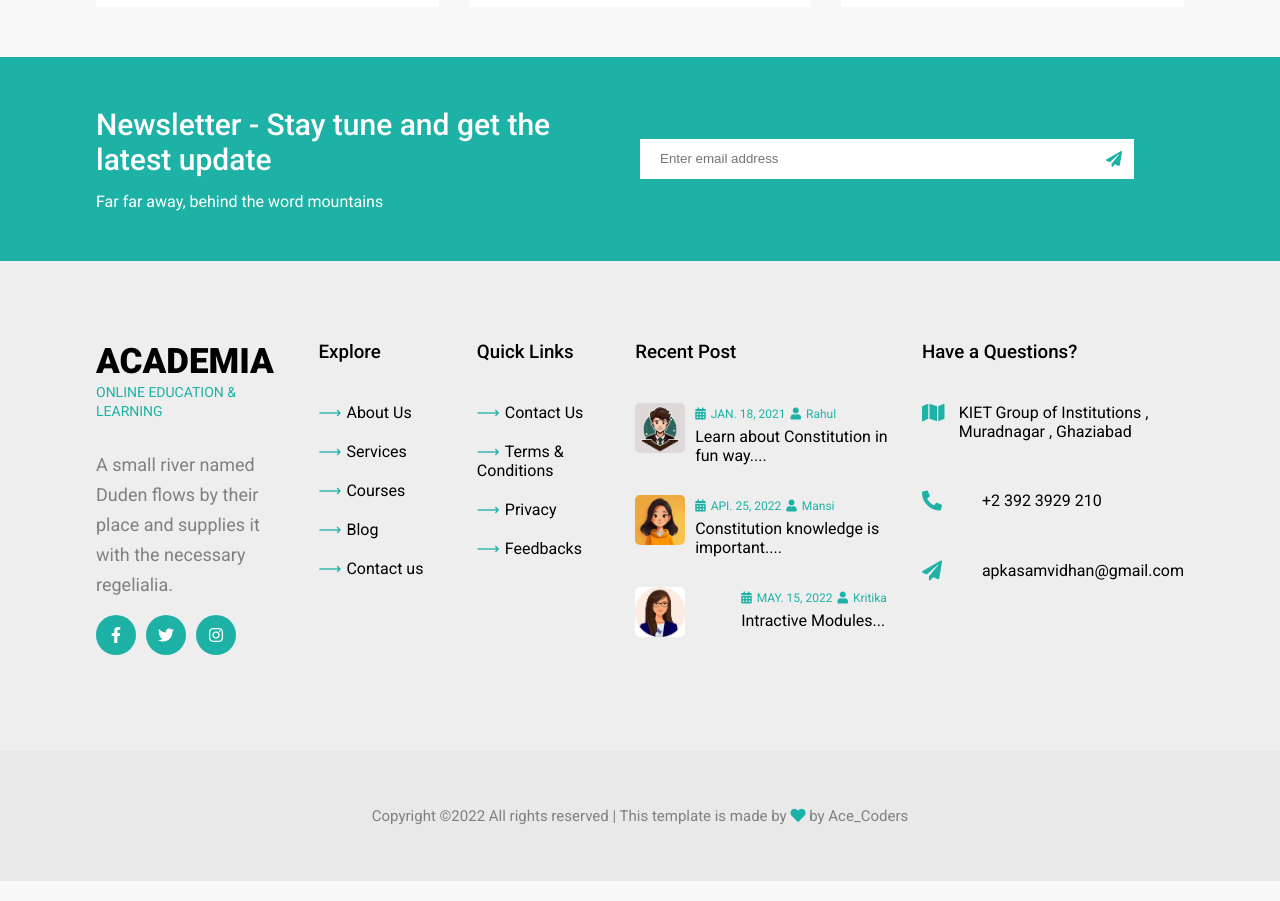
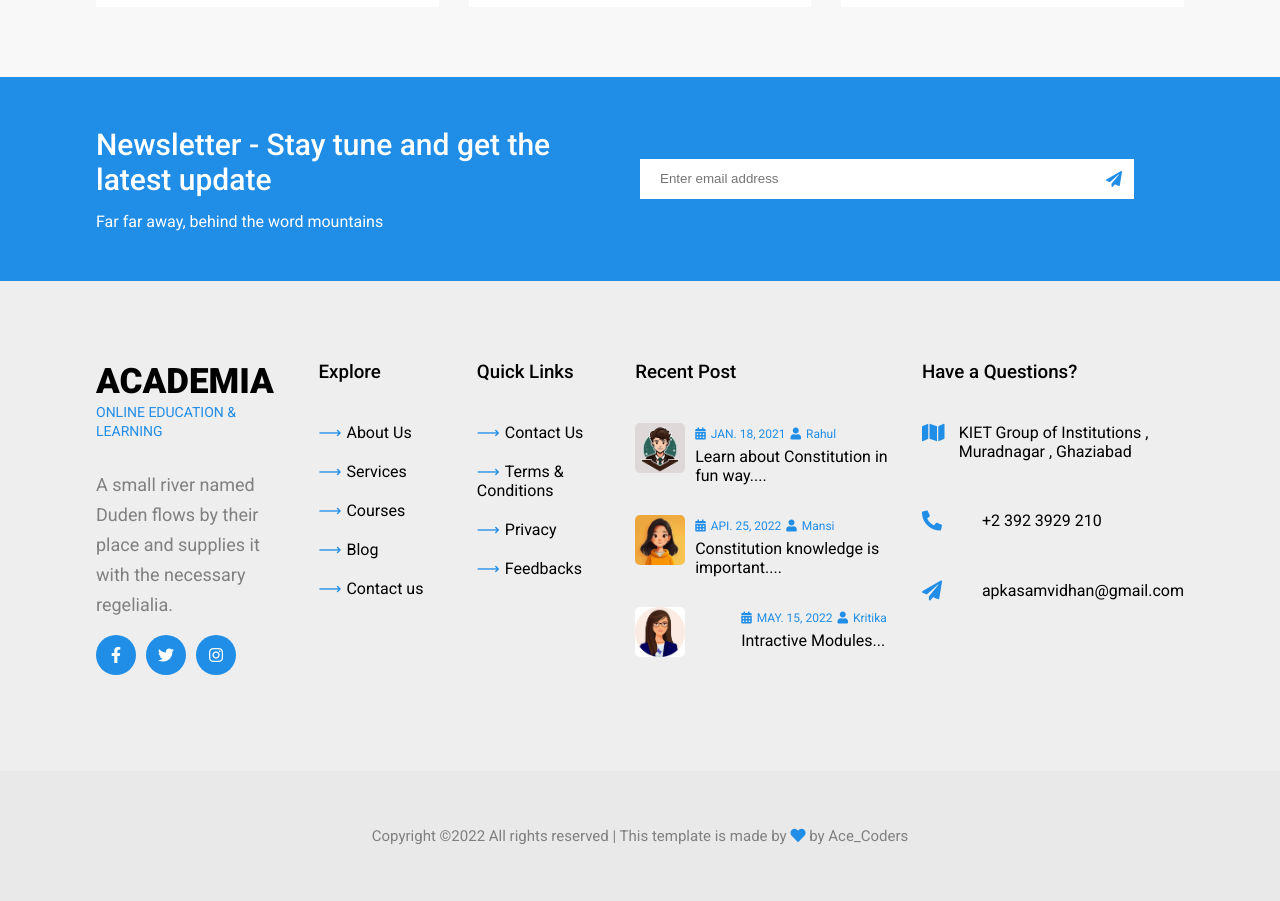
Before and after one commit to 108mahima/Apka-Samvidhaan, a React (Create React App) app: page /courses in a window 1280 px wide. Shown: the part 1860-2761 px from the top of the page. Built offline with nearby package versions, Linux system fonts and the light colour scheme.

Commit message:
color changes

```diff
--- a/src/App.css
+++ b/src/App.css
@@ -24,12 +24,12 @@ body {
   border-radius: 50%;
   text-align: center;
   background-color: rgba(255, 255, 255, 0.3);
-  color: #1eb2a6;
+  color: #208de7;
   transition: 0.5s;
 }
 .icon:hover {
   cursor: pointer;
-  background-color: #1eb2a6;
+  background-color: #208de7;
   color: #fff;
 }
 a {
@@ -44,7 +44,7 @@ li {
 button {
   padding: 17px 30px;
   background-color: #fff;
-  color: #1eb2a6;
+  color: #208de7;
   font-weight: 600;
   border: none;
   margin: 30px 10px 0 0;
@@ -60,7 +60,7 @@ button:hover {
   box-shadow: none;
 }
 .primary-btn {
-  background-color: #1eb2a6;
+  background-color: #208de7;
   color: #fff;
 }
 
@@ -72,7 +72,7 @@ button:hover {
 #heading h3 {
   font-weight: 600;
   letter-spacing: 1px;
-  color: #1eb2a6;
+  color: #208de7;
   text-transform: uppercase;
 }
 #heading h1 {
@@ -128,12 +128,12 @@ p {
 .outline-btn {
   margin: 0;
   box-shadow: none;
-  border: 2px solid #1eb2a6;
+  border: 2px solid #208de7;
   width: 100%;
   transition: 0.5s;
 }
 .outline-btn:hover {
-  background-color: #1eb2a6;
+  background-color: #208de7;
   color: #fff;
 }
 .grid3 {
--- a/src/components/allcourses/OnlineCourses.jsx
+++ b/src/components/allcourses/OnlineCourses.jsx
@@ -1,7 +1,7 @@
 import React from "react"
 import "./courses.css"
-import { online } from "../../dummydata"
-import Heading from "../common/heading/Heading"
+//import { online } from "../../dummydata"
+//import Heading from "../common/heading/Heading"
 
 const OnlineCourses = () => {
   return (
--- a/src/components/common/footer/footer.css
+++ b/src/components/common/footer/footer.css
@@ -1,5 +1,6 @@
 .newletter {
-  background-color: #1eb2a6;
+  margin-top: 20px;
+  background-color: #208de7;
   padding: 50px 0;
   color: #fff;
 }
@@ -27,7 +28,7 @@
 }
 .newletter i {
   padding: 12px;
-  color: #1eb2a6;
+  color: #208de7;
   background-color: #fff;
 }
 footer {
@@ -44,7 +45,7 @@ footer .container {
   }
 }
 footer .logo span {
-  color: #1eb2a6;
+  color: #208de7;
   font-size: 14px;
 }
 footer .logo p {
@@ -52,7 +53,7 @@ footer .logo p {
   margin: 30px 0 15px 0;
 }
 footer .logo .icon {
-  background-color: #1eb2a6;
+  background-color: #208de7;
   color: white;
   margin-right: 10px;
 }
@@ -65,7 +66,7 @@ footer ul li {
 }
 footer .link li::before {
   content: "⟶";
-  color: #1eb2a6;
+  color: #208de7;
   margin-right: 5px;
 }
 footer .items {
@@ -81,7 +82,7 @@ footer .items img {
 footer .items span,
 footer .items i {
   font-size: 12px;
-  color: #1eb2a6;
+  color: #208de7;
   margin-right: 5px;
   text-transform: capitalize;
 }
@@ -96,7 +97,7 @@ footer .last ul li {
 footer .last i {
   width: 60px;
   font-size: 20px;
-  color: #1eb2a6;
+  color: #208de7;
 }
 .legal {
   text-align: center;
@@ -108,5 +109,5 @@ footer .last i {
   font-size: 15px;
 }
 .legal i {
-  color: #1eb2a6;
+  color: #208de7;
 }
--- a/src/components/common/header/header.css
+++ b/src/components/common/header/header.css
@@ -31,10 +31,10 @@ header ul li a {
   transition: 0.5s;
 }
 header ul li a:hover {
-  color: #1eb2a6;
+  color: #208de7;
 }
 .start {
-  background-color: #1eb2a6;
+  background-color: #208de7;
   padding: 30px 70px;
   color: #fff;
   clip-path: polygon(10% 0%, 100% 0, 100% 100%, 0% 100%);
@@ -49,7 +49,7 @@ header ul li a:hover {
   }
   header {
     margin: 0;
-    background-color: #1eb2a6;
+    background-color: #208de7;
     position: relative;
   }
   header ul.flexSB {
@@ -72,6 +72,6 @@ header ul li a:hover {
     top: 7vh;
     left: 0;
     width: 100%;
-    background-color: #1eb2a6;
+    background-color: #208de7;
   }
 }
--- a/src/components/contact/contact.css
+++ b/src/components/contact/contact.css
@@ -37,7 +37,7 @@ form .flexSB input:nth-child(1) {
   margin-bottom: 10px;
 }
 .contacts span {
-  color: #1eb2a6;
+  color: #208de7;
   font-weight: 600;
   font-size: 15px;
   word-spacing: 5px;
--- a/src/components/home/HAbout.jsx
+++ b/src/components/home/HAbout.jsx
@@ -1,8 +1,8 @@
 import React from "react"
 import OnlineCourses from "../allcourses/OnlineCourses"
-import Heading from "../common/heading/Heading"
+//import Heading from "../common/heading/Heading"
 import "../allcourses/courses.css"
-import { coursesCard } from "../../dummydata"
+//import { coursesCard } from "../../dummydata"
 
 const HAbout = () => {
   return (
--- a/src/components/home/testimonal/style.css
+++ b/src/components/home/testimonal/style.css
@@ -19,7 +19,7 @@
   margin-bottom: 5px;
 }
 .testimonal .name span {
-  color: #1eb2a6;
+  color: #208de7;
 }
 .testimonal p {
   margin-top: 20px;
@@ -27,7 +27,7 @@
   transition: 0.5s;
 }
 .testimonal .items:hover {
-  background-color: #1eb2a6;
+  background-color: #208de7;
   color: #fff;
   cursor: pointer;
 }
@@ -37,5 +37,8 @@
 }
 .testimonal .items:hover i {
   background-color: #fff;
-  color: #1eb2a6;
+  color: #208de7;
 }
+.container{
+  margin-bottom: 0px;
+}
--- a/src/components/team/team.css
+++ b/src/components/team/team.css
@@ -40,7 +40,7 @@
   transition: 0.5s;
 }
 .team .items:hover {
-  background-color: #1eb2a6;
+  background-color: #208de7;
   color: #fff;
   cursor: pointer;
 }
@@ -51,6 +51,6 @@
   opacity: 1;
 }
 .team .items:hover .overlay i:hover {
-  background-color: #1eb2a6;
+  background-color: #208de7;
   color: #fff;
 }
```
